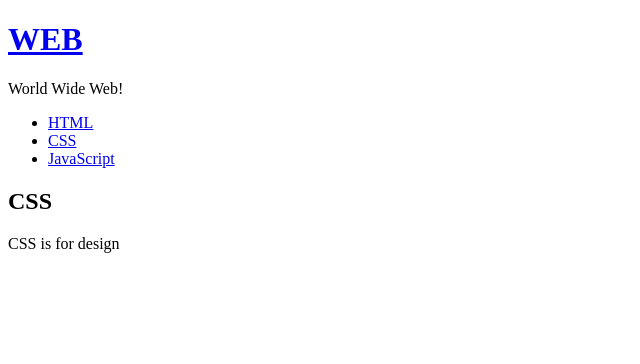
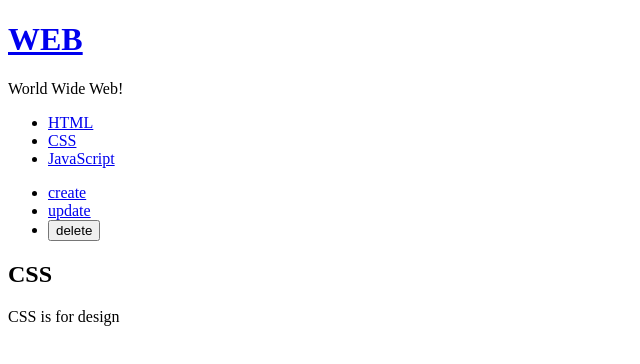
Before and after one commit to nwnp1/React_P, a React (Create React App) app in the folder react-app/: page / in a window 1280 px wide. Shown: the top 364 px of the page, without its empty margins (0-640 px from the left). Built offline with nearby package versions, Linux system fonts and the light colour scheme.

Commit message:
react_linkbutton_state
링크와 버튼을 클릭했을 때 실행될 함수 구현

```diff
--- a/react-app/src/App.js
+++ b/react-app/src/App.js
@@ -2,6 +2,7 @@
 import TOC from './components/TOC';
 import Content from './components/Content';
 import Subject from './components/Subject';
+import Control from './components/Control';
 import './App.css';
 
 
@@ -56,6 +57,11 @@
             });
           }.bind(this)}
           data={this.state.contents}></TOC>
+        <Control onChangeMode={function(_mode) {
+          this.setState({
+            mode:_mode
+          });
+        }.bind(this)}></Control>
         <Content title={_title} desc={_desc}></Content>
       </div>
     );
--- /dev/null
+++ b/react-app/src/components/Control.js
@@ -0,0 +1,25 @@
+import React, { Component } from 'react';
+
+class Control extends Component {
+    render() {
+      console.log('Subject render');
+      return (
+        <ul>
+            <li><a href="/create" onClick={function(e) {
+                e.preventDefault(); //페이지 변경 막음
+                this.props.onChangeMode('create');
+            }.bind(this)}>create</a></li>
+            <li><a href="/update" onClick={function(e) {
+                e.preventDefault();
+                this.props.onChangeMode('update');
+            }.bind(this)}>update</a></li>
+            <li><input onClick={function(e) {
+                e.preventDefault();
+                this.props.onChangeMode('delete');
+            }.bind(this)} type="button" value="delete"></input></li>
+        </ul>
+      );
+    }
+  }
+
+  export default Control;
```
